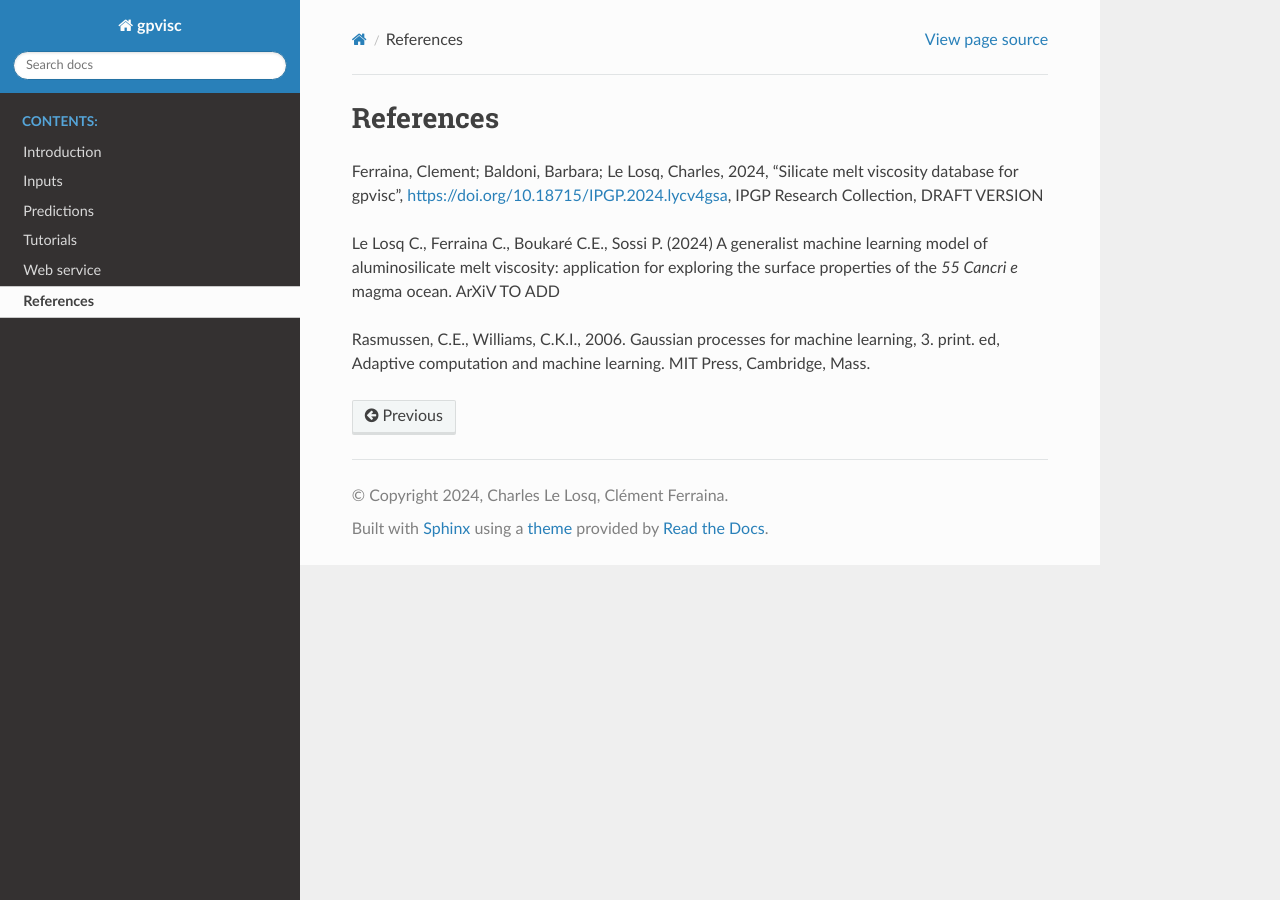
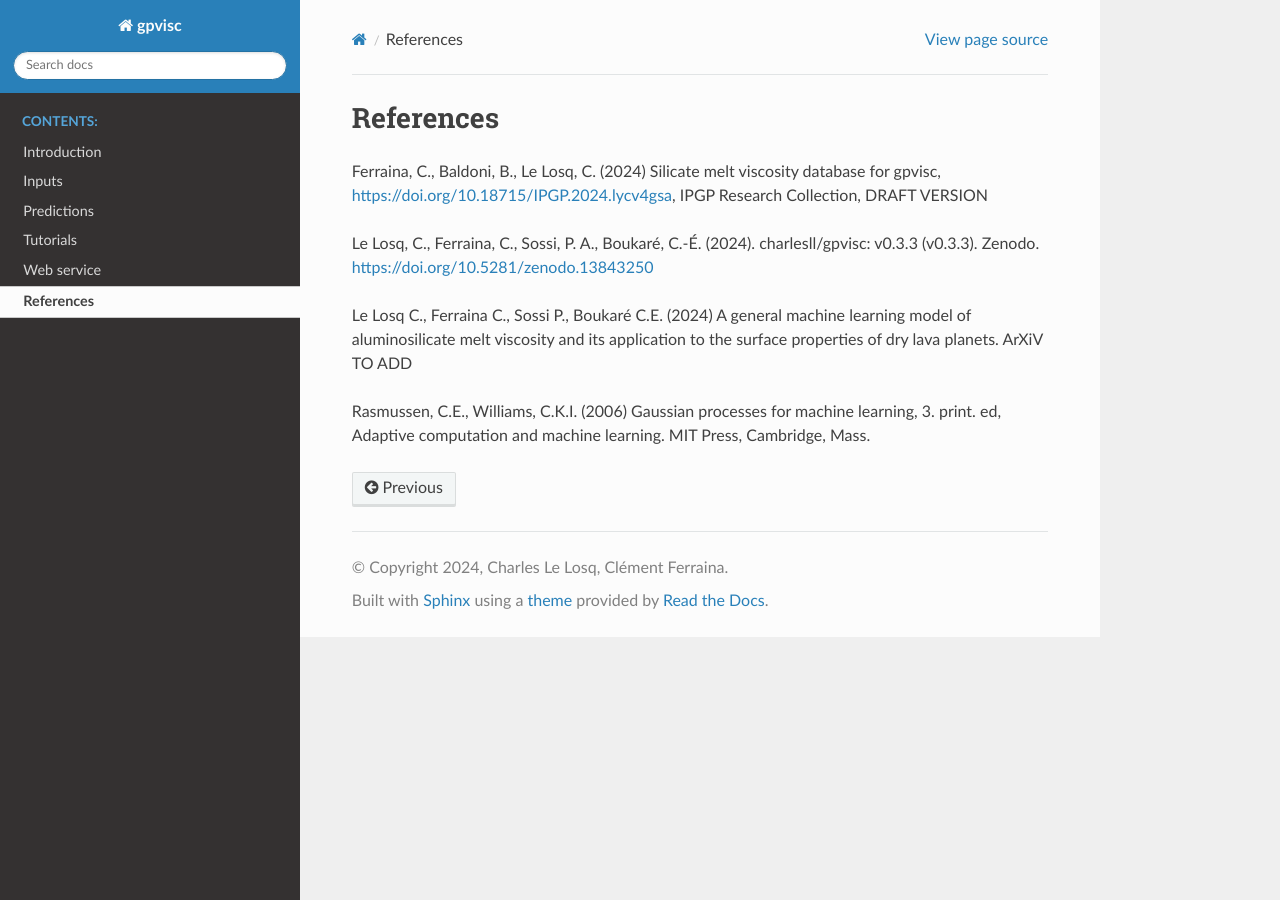
Before and after one commit to charlesll/gpvisc, a Sphinx documentation site: the page built from docs/source/references.rst, in a window 1280 px wide. Built offline with Sphinx 7.4.7 and the Read the Docs theme 2.0.0, drawn with Linux system fonts in a browser that asks for light colours.

Commit message:
add documentation workflow

```diff
--- a/docs/source/index.rst
+++ b/docs/source/index.rst
@@ -22,6 +22,10 @@
 
 Please follow the tutorials of this documentation to perform predictions!
 
+If you use this package, please cite it using this citation key:
+
+Le Losq, C., & Ferraina, C. (2024). charlesll/gpvisc: v0.3.3 (v0.3.3). Zenodo. `https://doi.org/10.5281/zenodo.13843250 <https://doi.org/10.5281/zenodo.13843250>`_
+
 .. toctree::
    :maxdepth: 2
    :caption: Contents:
--- a/docs/source/references.rst
+++ b/docs/source/references.rst
@@ -1,8 +1,10 @@
 References
 ============
 
-Ferraina, Clement; Baldoni, Barbara; Le Losq, Charles, 2024, "Silicate melt viscosity database for gpvisc", `https://doi.org/10.18715/IPGP.2024.lycv4gsa <https://doi.org/10.18715/IPGP.2024.lycv4gsa>`_, IPGP Research Collection, DRAFT VERSION
+Ferraina, C., Baldoni, B., Le Losq, C. (2024) Silicate melt viscosity database for gpvisc, `https://doi.org/10.18715/IPGP.2024.lycv4gsa <https://doi.org/10.18715/IPGP.2024.lycv4gsa>`_, IPGP Research Collection, DRAFT VERSION
 
-Le Losq C., Ferraina C., Boukaré C.E., Sossi P. (2024) A generalist machine learning model of aluminosilicate melt viscosity: application for exploring the surface properties of the *55 Cancri e* magma ocean. ArXiV TO ADD
+Le Losq, C., Ferraina, C., Sossi, P. A., Boukaré, C.-É. (2024). charlesll/gpvisc: v0.3.3 (v0.3.3). Zenodo. `https://doi.org/10.5281/zenodo.13843250 <https://doi.org/10.5281/zenodo.13843250>`_
 
-Rasmussen, C.E., Williams, C.K.I., 2006. Gaussian processes for machine learning, 3. print. ed, Adaptive computation and machine learning. MIT Press, Cambridge, Mass.
+Le Losq C., Ferraina C., Sossi P., Boukaré C.E. (2024) A general machine learning model of aluminosilicate melt viscosity and its application to the surface properties of dry lava planets. ArXiV TO ADD
+
+Rasmussen, C.E., Williams, C.K.I. (2006) Gaussian processes for machine learning, 3. print. ed, Adaptive computation and machine learning. MIT Press, Cambridge, Mass.
```
Also changed, not shown: 1 other file.
